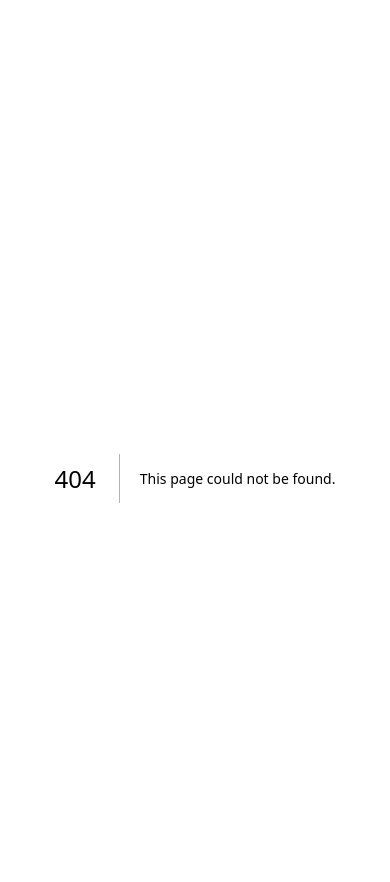
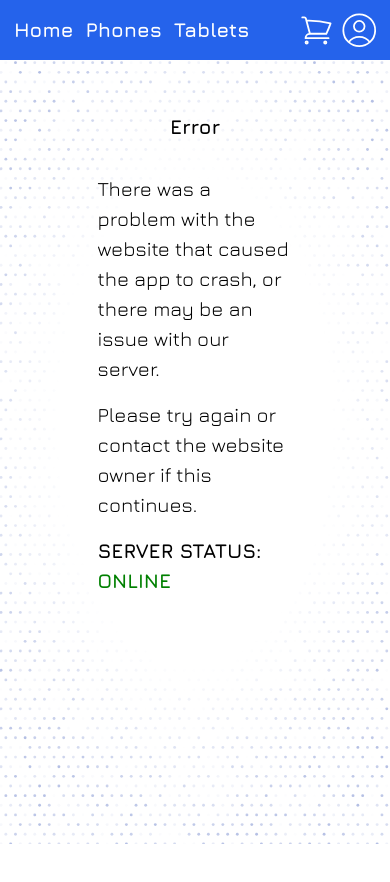
Before and after one commit to BirdOfSteel/e-commerce-website, a Next.js app in the folder client/: page /error in a window 390 px wide. Before the commit this address had no page. Shown: the top 882 px of the page. After the commit the page ends 844 px from the top, so only its background shows below. Built offline with nearby package versions, Linux system fonts and the light colour scheme; a web font is replaced by a local one.

Commit message:
Minor refinement UI and added error page
- Refined header UI. Minor redesign + more responsive UI.

- Added error page. User is routed there if middleware catch block is triggered.

- Added loading skeleton to homepage listings.

```diff
--- a/client/components/Header.tsx
+++ b/client/components/Header.tsx
@@ -7,7 +7,7 @@ import { useRouter } from 'next/navigation';
 export default function Header() {
   const router = useRouter();
   const { user, setUser } = useAuth();
-  const [ showProfileMenu, setShowProfileMenu ] = useState(false);
+  const [ showProfileMenu, setShowProfileMenu ] = useState(true);
 
   async function handleLogout() {
     const res = await fetch('http://localhost:3001/logout', {
@@ -21,44 +21,45 @@ export default function Header() {
     }
   }
 
-  return ( // dropdown can go here for routes on mobile
+  return (
+    <>
+    <div className='w-[100vw] h-[15px] fixed top-0 bg-[#2563EB] z-[99]' />
     <header className={styles.header}>
-        <div className={`${styles.headerLinks} [&>a]:mr-[clamp(16px,2vw,30px)] ml-[1vw] text-white font-bold select-none text-[clamp(18px,2.3vw,22px)]`}>
+        <div className='flex [&>a]:mr-[clamp(12px,2vw,30px)] text-[clamp(20px,2.3vw,22px)] ml-[1vw] text-white font-bold select-none'>
           <Link
             href='/'
-            className='transition duration-150 ease-in hover:text-[rgb(255,153,0)] active:text-[rgb(255,153,0)] active:duration-0'
+            className='inline-block transition duration-150 ease-in hover:scale-105 hover:text-[rgb(255,153,0)] active:text-[rgb(255,153,0)] active:duration-0'
           >
             Home
           </Link>
           <Link
             href='/phones'
-            className='transition duration-150 ease-in hover:text-[rgb(255,153,0)] active:text-[rgb(255,153,0)] active:duration-0'
+            className='inline-block transition duration-150 ease-in hover:scale-105 hover:text-[rgb(255,153,0)] active:text-[rgb(255,153,0)] active:duration-0'
           >
             Phones
           </Link>
           <Link
             href='/tablets'
-            className='transition duration-150 ease-in hover:text-[rgb(255,153,0)] active:text-[rgb(255,153,0)] active:duration-0'
+            className='inline-block transition duration-150 ease-in hover:scale-105 hover:text-[rgb(255,153,0)] active:text-[rgb(255,153,0)] active:duration-0'
           >
             Tablets
           </Link>
         </div>
 
-        <div className={`${styles.headerIconDiv} h-[100%] absolute right-2 w-[5.5rem] flex items-center justify-between`}>
-          <Link href='/basket' className='left-0'>
-            <svg className='active:stroke-[rgb(255,165,0)] hover:stroke-[rgb(255,165,0)] transition duration-200 w-[35px] stroke-[white]' xmlns="http://www.w3.org/2000/svg" fill="none" viewBox="0 0 24 24" stroke-width="1.25" stroke="currentColor">
-              <path stroke-linecap="round" stroke-linejoin="round" d="M2.25 3h1.386c.51 0 .955.343 1.087.835l.383 1.437M7.5 14.25a3 3 0 0 0-3 3h15.75m-12.75-3h11.218c1.121-2.3 2.1-4.684 2.924-7.138a60.114 60.114 0 0 0-16.536-1.84M7.5 14.25 5.106 5.272M6 20.25a.75.75 0 1 1-1.5 0 .75.75 0 0 1 1.5 0Zm12.75 0a.75.75 0 1 1-1.5 0 .75.75 0 0 1 1.5 0Z" />
+        <div className='right-[1rem] ml-auto flex items-center justify-between'>
+          <Link href='/basket'>
+            <svg className='w-[clamp(35px,1vw,35px)] h-[clamp(35px, 1vw, 35px)] hover:scale-105 active:stroke-[rgb(255,165,0)] hover:stroke-[rgb(255,165,0)] transition duration-200 stroke-[white]' xmlns="http://www.w3.org/2000/svg" fill="none" viewBox="0 0 24 24" strokeWidth="1.25" stroke="currentColor">
+              <path strokeLinecap="round" strokeLinejoin="round" d="M2.25 3h1.386c.51 0 .955.343 1.087.835l.383 1.437M7.5 14.25a3 3 0 0 0-3 3h15.75m-12.75-3h11.218c1.121-2.3 2.1-4.684 2.924-7.138a60.114 60.114 0 0 0-16.536-1.84M7.5 14.25 5.106 5.272M6 20.25a.75.75 0 1 1-1.5 0 .75.75 0 0 1 1.5 0Zm12.75 0a.75.75 0 1 1-1.5 0 .75.75 0 0 1 1.5 0Z" />
             </svg>
           </Link>
 
           {user ?
             <div className='h-[100%] flex flex-col justify-center' onClick={() => setShowProfileMenu(!showProfileMenu)} onMouseEnter={() => setShowProfileMenu(true)} onMouseLeave={() => setShowProfileMenu(false)}>
-              <div className='flex flex-col items-end absolute right-0'>
+              <div className='cursor-pointer ml-[1vw] flex flex-col items-end right-0'>
                 <div style={{backgroundColor: user.profileColour}} className={`w-[37.5px] h-[37.5px] border-[2px] border-[white] select-none text-lg my-auto rounded-full flex justify-center`}>
                   <p className='m-auto text-[white] font-bold text-shadow'>{user.name[0].toUpperCase()}</p>
                 </div>
-              </div>
-              <ul className={`select-none [&>li]:my-[0.8rem] rounded-bl-lg rounded-br-lg transition-opacity duration-200 ease-in ${showProfileMenu ? 'opacity-100' : 'opacity-0'} absolute top-[100%] -right-[0.5vw] px-[15%] bg-[rgb(30,64,175)] text-[#fff]`}>
+                <ul className={`${showProfileMenu ? 'opacity-100' : 'opacity-0'} px-[5%] text-center bg-[red] max-w-min min-w-max w-min select-none [&>li]:my-[0.8rem] rounded-bl-lg rounded-br-lg transition-opacity duration-200 ease-in absolute top-[100%] bg-[rgb(30,64,175)] text-[#fff]`}>
                   <li
                     className='transition duration-150 ease-in hover:text-[rgb(255,153,0)] cursor-pointer active:text-[rgb(255,153,0)] active:duration-0'
                   >
@@ -74,14 +75,16 @@ export default function Header() {
                   </li>
                 </ul>
               </div>
+            </div>
               :
             <Link href='/login'>
-              <svg className='active:stroke-[rgb(255,165,0)] hover:stroke-[rgb(255,165,0)] transition duration-200 w-[42.5px] stroke-white' xmlns="http://www.w3.org/2000/svg" fill="none" viewBox="0 0 24 24" strokeWidth={1} stroke="currentColor">
+              <svg className='ml-[1vw] active:stroke-[rgb(255,165,0)] hover:stroke-[rgb(255,165,0)] hover:scale-105 transition duration-105 w-[42.5px] stroke-white' xmlns="http://www.w3.org/2000/svg" fill="none" viewBox="0 0 24 24" strokeWidth={1} stroke="currentColor">
                 <path strokeLinecap="round" strokeLinejoin="round" d="M17.982 18.725A7.488 7.488 0 0 0 12 15.75a7.488 7.488 0 0 0-5.982 2.975m11.963 0a9 9 0 1 0-11.963 0m11.963 0A8.966 8.966 0 0 1 12 21a8.966 8.966 0 0 1-5.982-2.275M15 9.75a3 3 0 1 1-6 0 3 3 0 0 1 6 0Z" />
               </svg>
             </Link>
           }
         </div>
     </header>
+    </>
   );
 }
--- a/client/components/RenderProductPageListings.tsx
+++ b/client/components/RenderProductPageListings.tsx
@@ -3,7 +3,6 @@ import { RenderListingsProps } from '../types/types';
 import { useAddToBasket } from '../hooks/useAddToBasket';
 import Skeleton from 'react-loading-skeleton';
 import 'react-loading-skeleton/dist/skeleton.css';
-
 
 export default function RenderProductPageListings({ data, isLoading, error }: RenderListingsProps) {
     const addToBasket = useAddToBasket();
@@ -50,11 +49,13 @@ export default function RenderProductPageListings({ data, isLoading, error }: Re
                         </div>
                         <div className={styles.productListInfoDivBottom}>
                             <p>{'£' + productObject.price}</p>
-                            <img
-                                src={'/cart-icon.png'}
-                                alt="Add to cart"
+                            <svg
+                                className='w-[clamp(28px,5vw,35px)] h-[clamp(28px,5vw,35px)] mt-auto active:stroke-[rgb(255,165,0)] hover:stroke-[rgb(255,165,0)] active:scale-105 hover:scale-105 cursor-pointer transition duration-200 stroke-[black]' xmlns="http://www.w3.org/2000/svg" fill="none" viewBox="0 0 24 24" strokeWidth="1.25" stroke="currentColor"
+                                aria-label='Add to cart'
                                 onClick={(e) => addToBasket(productObject)}
-                            />
+                            >
+                                <path strokeLinecap="round" strokeLinejoin="round" d="M2.25 3h1.386c.51 0 .955.343 1.087.835l.383 1.437M7.5 14.25a3 3 0 0 0-3 3h15.75m-12.75-3h11.218c1.121-2.3 2.1-4.684 2.924-7.138a60.114 60.114 0 0 0-16.536-1.84M7.5 14.25 5.106 5.272M6 20.25a.75.75 0 1 1-1.5 0 .75.75 0 0 1 1.5 0Zm12.75 0a.75.75 0 1 1-1.5 0 .75.75 0 0 1 1.5 0Z" />
+                            </svg>
                         </div>
                     </div>
                 </li>
--- a/client/components/RenderProductScrollList.tsx
+++ b/client/components/RenderProductScrollList.tsx
@@ -1,20 +1,38 @@
 import styles from '../styles/Home.module.css';
 import { RenderListingsProps } from '../types/types';
 import { useAddToBasket } from '../hooks/useAddToBasket';
+import Skeleton from 'react-loading-skeleton';
+import 'react-loading-skeleton/dist/skeleton.css';
 
-export default function RenderProductScrollListings({data, isLoading, error}: RenderListingsProps) {
-    if (error) return <p>Error: {error.message}</p>
+export default function RenderProductScrollListings({ data, isLoading, error }: RenderListingsProps) {
+    const addToBasket = useAddToBasket();
 
-    const addToBasket = useAddToBasket();
+    if (error) return <p>Error: {error.message}</p>;
+
+    function ProductSkeleton() {
+        return (
+            <li className={styles.scrollProductLi}>
+                <Skeleton height={150} width={150} className={styles.scrollProductImage} />
+                <div className={styles.scrollProductInfoDiv}>
+                    <div className={styles.infoDivLeftDiv}>
+                        <Skeleton width={100} height={20} />
+                        <Skeleton width={50} height={20} />
+                    </div>
+                    <Skeleton circle height={30} width={30} className={styles.scrollProductLiCartIcon} />
+                </div>
+            </li>
+        );
+    }
 
     return (
         <>
-        {isLoading ?
-            <p>Loading...</p>
-                :
-            data.map((productObject) => {
-                return (
-                    <li className={styles.scrollProductLi}>
+            {isLoading ? (
+                Array.from({ length: 10 }).map((_, index) => (
+                    <ProductSkeleton key={index} />
+                ))
+            ) : (
+                data.map((productObject) => (
+                    <li key={productObject.product_id} className={styles.scrollProductLi}>
                         <img
                             src={productObject.filepath}
                             alt={productObject.name}
@@ -22,25 +40,20 @@ export default function RenderProductScrollListings({data, isLoading, error}: Re
                         />
                         <div className={styles.scrollProductInfoDiv}>
                             <div className={styles.infoDivLeftDiv}>
-                                <p className={styles.scrollProductLiName}>
-                                    {productObject.name}
-                                </p>
-                                <p className={styles.scrollProductLiPrice}>
-                                    {'£' + productObject.price}
-                                </p>
+                                <p className={styles.scrollProductLiName}>{productObject.name}</p>
+                                <p className={styles.scrollProductLiPrice}>{'£' + productObject.price}</p>
                             </div>
-
-                            <img
-                                className={styles.scrollProductLiCartIcon}
-                                src={'/cart-icon.png'}
-                                alt="Add to cart"
+                            <svg
+                                className='w-[clamp(28px,5vw,35px)] h-[clamp(28px,5vw,35px)] mt-auto active:stroke-[rgb(255,165,0)] hover:stroke-[rgb(255,165,0)] active:scale-105 hover:scale-105 cursor-pointer transition duration-200 stroke-[black]' xmlns="http://www.w3.org/2000/svg" fill="none" viewBox="0 0 24 24" strokeWidth="1.25" stroke="currentColor"
+                                aria-label='Add to cart'
                                 onClick={(e) => addToBasket(productObject)}
-                            />
+                            >
+                                <path strokeLinecap="round" strokeLinejoin="round" d="M2.25 3h1.386c.51 0 .955.343 1.087.835l.383 1.437M7.5 14.25a3 3 0 0 0-3 3h15.75m-12.75-3h11.218c1.121-2.3 2.1-4.684 2.924-7.138a60.114 60.114 0 0 0-16.536-1.84M7.5 14.25 5.106 5.272M6 20.25a.75.75 0 1 1-1.5 0 .75.75 0 0 1 1.5 0Zm12.75 0a.75.75 0 1 1-1.5 0 .75.75 0 0 1 1.5 0Z" />
+                            </svg>
                         </div>
                     </li>
-                )
-            })
-        }
+                ))
+            )}
         </>
-    )
+    );
 }
--- a/client/context/shoppingBasketProvider.tsx
+++ b/client/context/shoppingBasketProvider.tsx
@@ -9,7 +9,6 @@ export function ShoppingBasketProvider({ children }) {
         if (typeof window !== 'undefined') { // checks window to see if we're in browser environment
             const localStorageBasket = localStorage.getItem('basket');
             if (localStorageBasket !== 'undefined') {
-                console.log(localStorageBasket)
                 setShoppingBasket(JSON.parse(localStorageBasket));
             }
         }
--- a/client/pages/basket/BasketList.tsx
+++ b/client/pages/basket/BasketList.tsx
@@ -165,7 +165,7 @@ export default function BasketList() {
                 </div>
                     :
                 shoppingBasket.length > 0 ?
-                    <div>
+                    <>
                         {generateBasketList()}
                         <div>
                             <div className='flex flex-col mt-[2rem] text-[rgb(48,48,48)]'>
@@ -189,7 +189,7 @@ export default function BasketList() {
                                 Proceed to checkout
                             </p>
                         </div>
-                    </div>
+                    </>
                         :
                     <p className='font-bold'>Basket is empty</p>
             }
--- /dev/null
+++ b/client/pages/error/index.tsx
@@ -0,0 +1,47 @@
+import { useEffect, useState } from 'react';
+import Layout from '../Layout';
+
+export default function Error() {
+    const [ isServerOnline, setIsServerOnline ] = useState<boolean>(false);
+
+    useEffect(() => {
+        async function pingServer() {
+            try {
+                const res = await fetch('http://localhost:3001/', {
+                    method: 'GET'
+                });
+
+                if (res.ok) {
+                    setIsServerOnline(true);
+                }
+
+                return;
+            } catch (err) {
+                setIsServerOnline(false);
+            };
+        }
+
+        pingServer();
+    },[])
+
+    return (
+        <Layout>
+            <div className='px-[25%] w-[100%] text-[clamp(20px,2vw,24px)]'>
+                <p className='font-bold mb-[2rem] text-center'>Error</p>
+                <p className='mb-[1rem]'>
+                    There was a problem with the website that caused the app to crash, or there may be an issue with our server.
+                </p>
+                <p className='mb-[1rem]'>
+                    Please try again or contact the website owner if this continues.
+                </p>
+
+                <p className='font-bold'>SERVER STATUS:</p>
+                { isServerOnline ?
+                    <p className='text-[green] font-bold'>ONLINE</p>
+                    :
+                    <p className='text-[red] font-bold'>OFFLINE</p>
+                }
+            </div>
+        </Layout>
+    )
+}
--- a/client/styles/Basket.module.css
+++ b/client/styles/Basket.module.css
@@ -11,11 +11,10 @@
         align-items: center;
         flex-direction: column;
         padding: 1rem 0rem;
-        background: red;
     }
 
         .basketItemDiv {
-            width: 180px;
+            width: 200px;
             height: 18rem;
             border: 1px solid rgb(0,0,0,0.3);
             border-radius: 5px;
--- a/client/styles/Header.module.css
+++ b/client/styles/Header.module.css
@@ -7,8 +7,9 @@
     padding: 0 10px;
     position: fixed;
     top: 0;
-    z-index: 999;
+    z-index: 99;
 }
+
 
     .routes {
         margin-left: 2rem;
@@ -21,14 +22,16 @@
         font-weight: bold;
     }
 
-
-@media (min-width: 1200px) {
-    .headerLinks {
-        margin: 0 auto;
+@media (min-width: 720px) {
+    .header {
+        width: min-content;
+        top: 0;
+        left: 50%;
+        transform: translate(-50%, 0);
+        border-radius: 0 0 6px 6px;
     }
 
-    .headerIconDiv {
-        width: 5rem;
-        margin-right: 24vw;
+    .header > div {
+        padding: 0 1rem;
     }
 }
--- a/client/styles/Home.module.css
+++ b/client/styles/Home.module.css
@@ -10,7 +10,7 @@
 
     .heroMobileDiv {
         height: 100%;
-        width: 60%;
+        width: clamp(60%, 2vw, 80%);
         display: flex;
         flex-direction: column;
         align-items: center;
--- a/client/utils/middleware/validateAuth.tsx
+++ b/client/utils/middleware/validateAuth.tsx
@@ -5,7 +5,7 @@ export default async function validateAuth(req) {
 
     // Check if session token exists
     if (!sessionCookie) {
-        return { isAuthenticated: false, message: 'No session token found, please log in again.'};
+        return { isAuthenticated: false, message: 'You must be logged in to access this page'};
     }
 
     try {
```
Also changed, not shown: client/styles/ProductsPage.module.css (+7 -1 lines), 2 other files (tests, documents, lock files or other folders). Lines whose indentation alone changed are shown as unchanged.
